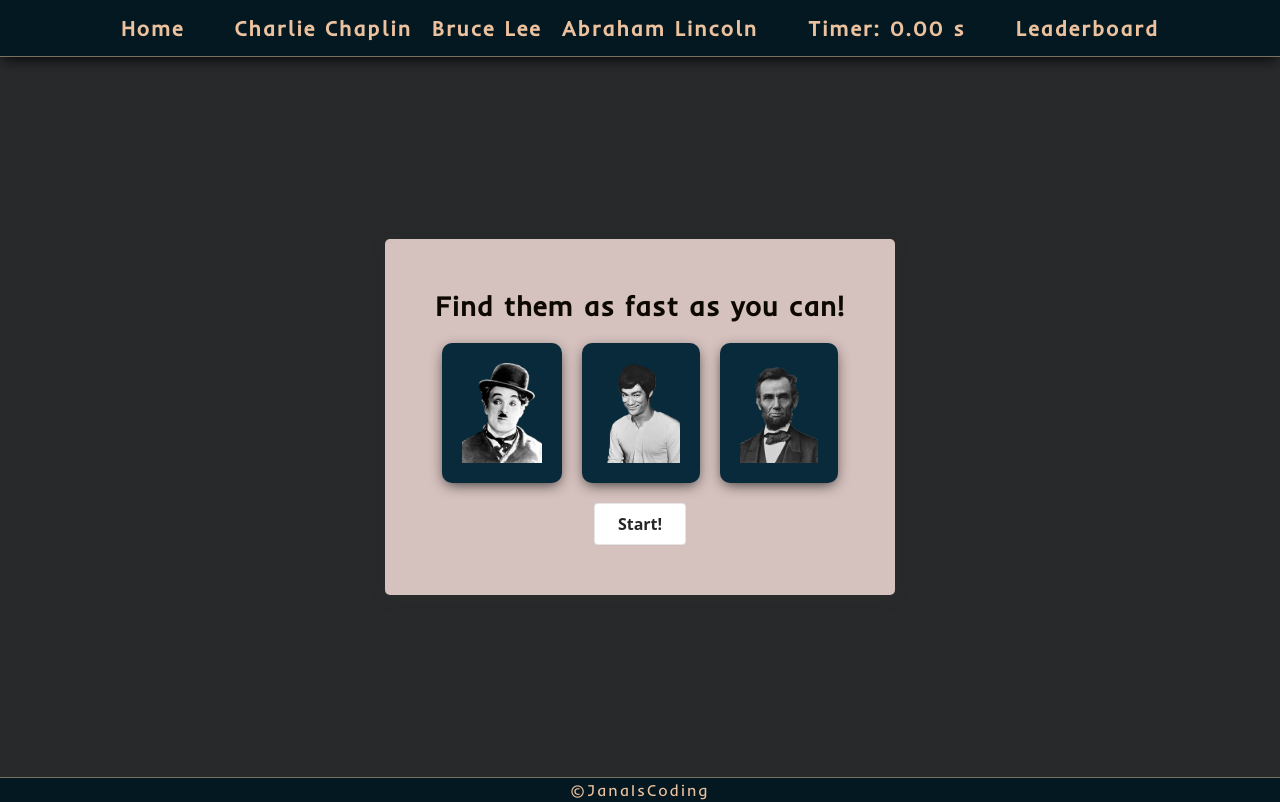
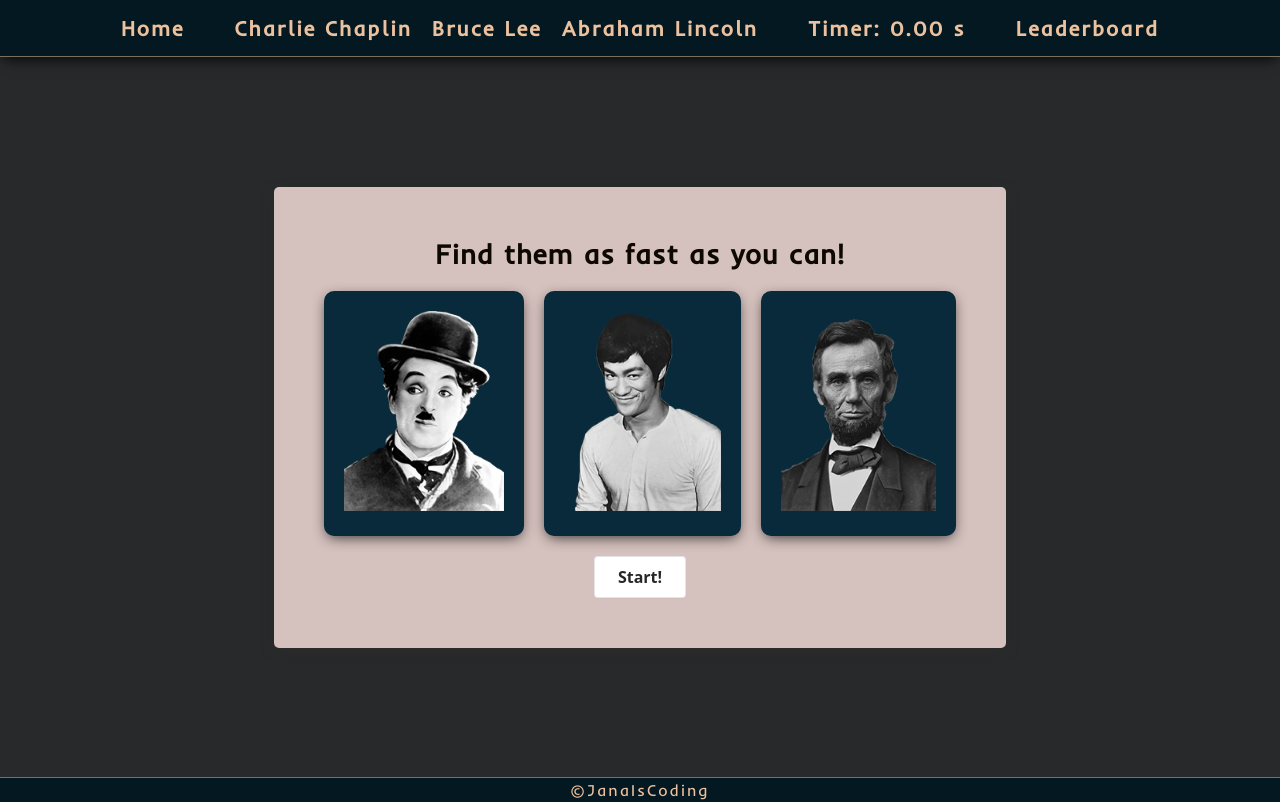
Before and after one commit to janaiscoding/photo-tagging-app, a React (Create React App) app: page /#/ in a window 1280 px wide. Built offline with nearby package versions, Linux system fonts and the light colour scheme.

Commit message:
Remove targets names and replace with links to wiki pages

```diff
--- a/src/components/StartGame.js
+++ b/src/components/StartGame.js
@@ -5,8 +5,9 @@ const StartGame = ({ targets, startGame }) => {
   const targetsList = targets.map((target) => {
     return (
       <div key={target.id} className="target-item-start-panel">
-        <img src={target.img} alt={target.name} height={100} />
-        {/* <p>{target.name}</p> */}
+        <a href={target.wikiLink} target="_blank" rel="noreferrer">
+          <img src={target.img} alt={target.name} height={200} />
+        </a>
       </div>
     );
   });
```
